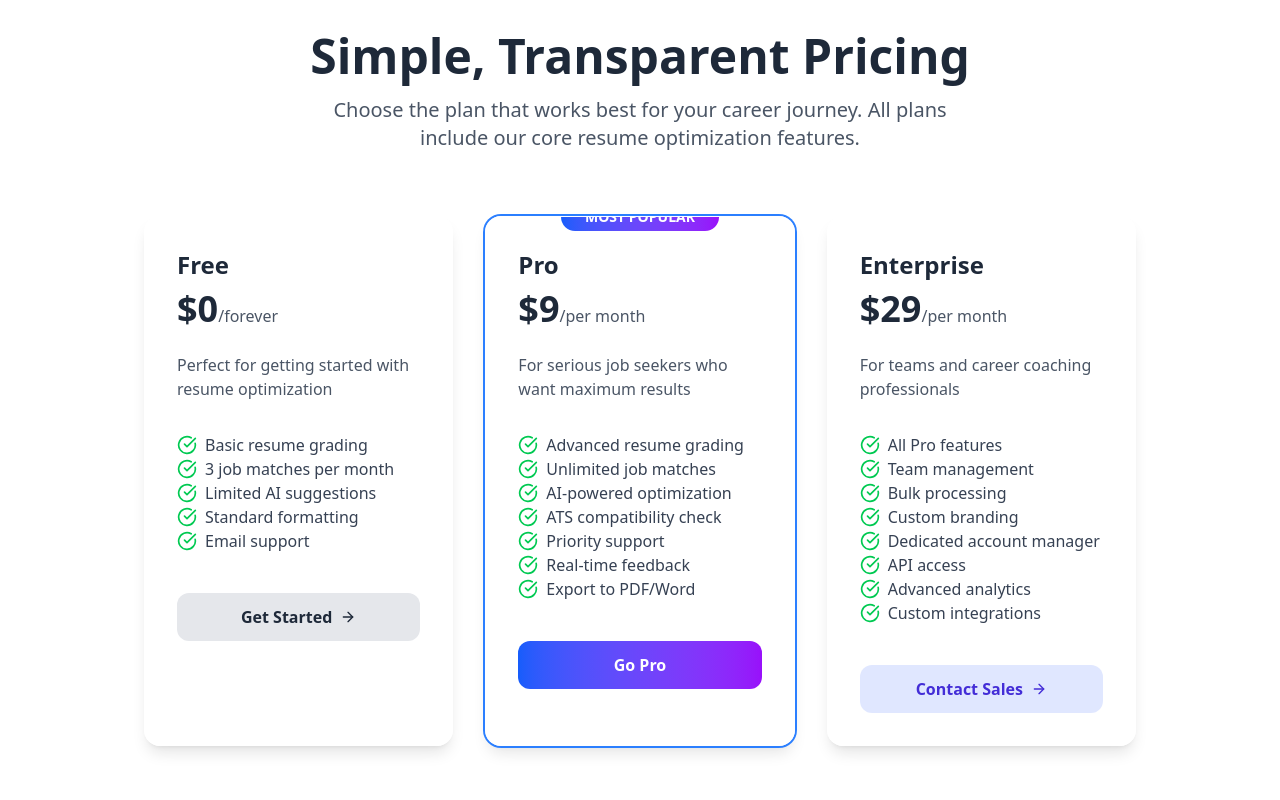
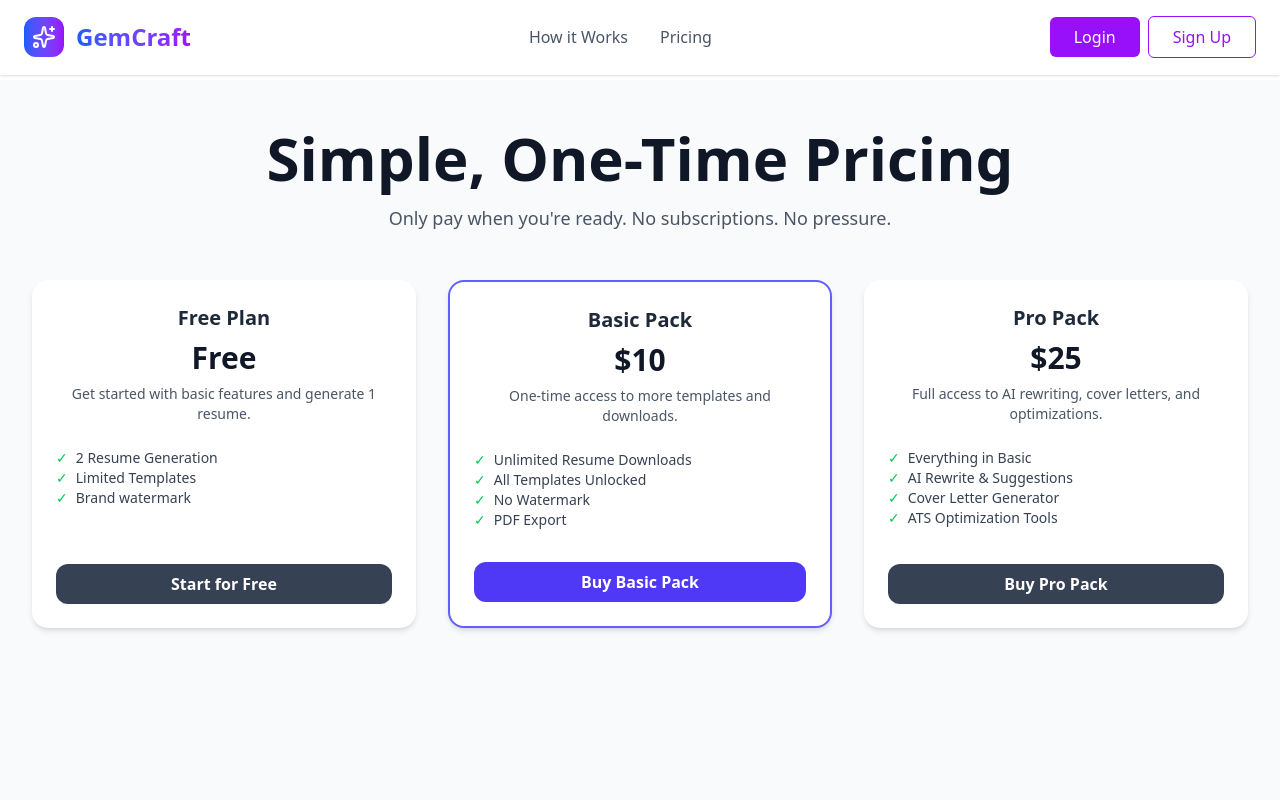
Before and after one commit to samuelajala01/GemCraft, a Next.js app: page /pricing in a window 1280 px wide. Shown: the top 800 px of the page. Built offline with nearby package versions, Linux system fonts and the light colour scheme.

Commit message:
style: edit pricing page

```diff
--- /dev/null
+++ b/src/app/Components/Navbar.jsx
@@ -0,0 +1,70 @@
+import {
+  Github,
+  Sparkles,
+  Star,
+  Zap,
+  Target,
+  FileText,
+  Award,
+  Users,
+  TrendingUp,
+  CheckCircle,
+  ArrowRight,
+  Clock,
+  Shield,
+  BookOpen,
+} from "lucide-react";
+import Link from "next/link";
+
+const Navbar = () => {
+  return (
+    <>
+      <header className="fixed top-0 left-0 right-0 bg-white/80 backdrop-blur-lg shadow-sm z-50 border-b border-white/20">
+        <div className="max-w-7xl mx-auto px-4 sm:px-6 py-3 sm:py-4">
+          <div className="flex flex-col sm:flex-row justify-between items-center gap-3 sm:gap-0">
+            <div className="flex items-center gap-2 sm:gap-3">
+              <div className="w-8 h-8 sm:w-10 sm:h-10 bg-gradient-to-r from-blue-600 to-purple-600 rounded-xl flex items-center justify-center">
+                <Sparkles className="w-4 h-4 sm:w-6 sm:h-6 text-white" />
+              </div>
+              <div className="text-xl sm:text-2xl font-bold bg-gradient-to-r from-blue-600 to-purple-600 bg-clip-text text-transparent">
+                GemCraft
+              </div>
+            </div>
+
+            <div className="flex gap-8">
+              <a
+                href="#pricing"
+                className="hidden sm:inline-block text-gray-600 hover:text-gray-900"
+              >
+                How it Works
+              </a>
+              <a
+                href="/pricing"
+                className="hidden sm:inline-block text-gray-600 hover:text-gray-900"
+              >
+                Pricing
+              </a>
+            </div>
+
+            <div className="flex items-center gap-2 sm:gap-4 text-sm sm:text-base">
+              <div className="flex items-center gap-2">
+                <Link href="/auth">
+                  <button className="py-1.5 sm:py-2 px-4 sm:px-6 bg-purple-600 text-white text-sm sm:text-base rounded-md hover:bg-purple-700 transition-colors">
+                    Login
+                  </button>
+                </Link>
+                <Link href="/signup">
+                  <button className="py-1.5 sm:py-2 px-4 sm:px-6 bg-white text-purple-600 text-sm sm:text-base rounded-md border border-purple-600 hover:bg-purple-50 transition-colors">
+                    Sign Up
+                  </button>
+                </Link>
+              </div>
+            </div>
+          </div>
+        </div>
+      </header>
+    </>
+  );
+};
+
+export default Navbar;
--- a/src/app/layout.js
+++ b/src/app/layout.js
@@ -1,5 +1,6 @@
 import { Geist, Geist_Mono } from "next/font/google";
 import "./globals.css";
+import Navbar from "./Components/Navbar";
 
 const geistSans = Geist({
   variable: "--font-geist-sans",
@@ -22,6 +23,7 @@ export default function RootLayout({ children }) {
       <body
         className={`${geistSans.variable} ${geistMono.variable} antialiased`}
       >
+        <Navbar/>
         {children}
       </body>
     </html>
--- a/src/app/pricing/page.js
+++ b/src/app/pricing/page.js
@@ -1,133 +1,86 @@
-// File: src/app/Pages/Pricing.js
-import { ArrowRight, CheckCircle } from "lucide-react";
+"use client";
 
-export default function Pricing() {
+import React from "react";
+
+export default function PricingPage() {
   const plans = [
     {
-      name: "Free",
-      price: "$0",
-      period: "forever",
-      description: "Perfect for getting started with resume optimization",
+      name: "Free Plan",
+      price: "Free",
+      description: "Get started with basic features and generate 1 resume.",
       features: [
-        "Basic resume grading",
-        "3 job matches per month",
-        "Limited AI suggestions",
-        "Standard formatting",
-        "Email support",
+        "2 Resume Generation",
+        "Limited Templates",
+        "Brand watermark"
       ],
-      buttonText: "Get Started",
-      buttonClass: "bg-gray-200 text-gray-800 hover:bg-gray-300",
-      popular: false,
+      buttonText: "Start for Free",
+      highlighted: false
     },
     {
-      name: "Pro",
-      price: "$9",
-      period: "per month",
-      description: "For serious job seekers who want maximum results",
+      name: "Basic Pack",
+      price: "$10",
+      description: "One-time access to more templates and downloads.",
       features: [
-        "Advanced resume grading",
-        "Unlimited job matches",
-        "AI-powered optimization",
-        "ATS compatibility check",
-        "Priority support",
-        "Real-time feedback",
-        "Export to PDF/Word",
+        "Unlimited Resume Downloads",
+        "All Templates Unlocked",
+        "No Watermark",
+        "PDF Export"
       ],
-      buttonText: "Go Pro",
-      buttonClass:
-        "bg-gradient-to-r from-blue-600 to-purple-600 text-white hover:shadow-xl",
-      popular: true,
+      buttonText: "Buy Basic Pack",
+      highlighted: true
     },
     {
-      name: "Enterprise",
-      price: "$29",
-      period: "per month",
-      description: "For teams and career coaching professionals",
+      name: "Pro Pack",
+      price: "$25",
+      description: "Full access to AI rewriting, cover letters, and optimizations.",
       features: [
-        "All Pro features",
-        "Team management",
-        "Bulk processing",
-        "Custom branding",
-        "Dedicated account manager",
-        "API access",
-        "Advanced analytics",
-        "Custom integrations",
+        "Everything in Basic",
+        "AI Rewrite & Suggestions",
+        "Cover Letter Generator",
+        "ATS Optimization Tools"
       ],
-      buttonText: "Contact Sales",
-      buttonClass: "bg-indigo-100 text-indigo-700 hover:bg-indigo-200",
-      popular: false,
-    },
+      buttonText: "Buy Pro Pack",
+      highlighted: false
+    }
   ];
 
   return (
-    <div className="max-w-5xl mx-auto py-8 px-4">
-      <div className="text-center mb-16">
-        <h1 className="text-4xl md:text-5xl font-bold text-gray-800 mb-4">
-          Simple, Transparent Pricing
-        </h1>
-        <p className="text-xl text-gray-600 max-w-2xl mx-auto">
-          Choose the plan that works best for your career journey. All plans
-          include our core resume optimization features.
+    <>
+    <div className="min-h-screen mt-[10vh] bg-gray-50 py-12 px-4 sm:px-6 lg:px-8">
+      <div className="max-w-7xl mx-auto text-center">
+        <h2 className="text-4xl md:text-6xl font-bold text-gray-900 mb-4">Simple, One-Time Pricing</h2>
+        <p className="text-lg text-gray-600 mb-12">
+          Only pay when you're ready. No subscriptions. No pressure.
         </p>
-      </div>
-
-      <div className="grid grid-cols-1 lg:grid-cols-3 gap-8">
+        <div className="grid grid-cols-1 md:grid-cols-3 gap-8">
           {plans.map((plan, index) => (
             <div
               key={index}
-            className={`bg-white/70 backdrop-blur-sm rounded-2xl border border-white/20 shadow-lg overflow-hidden hover:shadow-xl transition-all duration-300 ${
-              plan.popular ? "ring-2 ring-blue-500 relative" : ""
-            }`}
+              className={`flex flex-col justify-between h-full p-6 rounded-2xl shadow-md ${plan.highlighted ? "border-2 border-indigo-500 bg-white" : "bg-white"}`}
             >
-            {plan.popular && (
-              <div className="absolute top-0 left-1/2 transform -translate-x-1/2 -translate-y-1/2 bg-gradient-to-r from-blue-600 to-purple-600 text-white px-6 py-1 rounded-full text-sm font-bold whitespace-nowrap">
-                MOST POPULAR
-              </div>
-            )}
-            <div className="p-8">
-              <h2 className="text-2xl font-bold text-gray-800 mb-2">
-                {plan.name}
-              </h2>
-              <div className="mb-6">
-                <span className="text-4xl font-extrabold text-gray-800">
-                  {plan.price}
-                </span>
-                <span className="text-gray-600">/{plan.period}</span>
-              </div>
-              <p className="text-gray-600 mb-8">{plan.description}</p>
-              <ul className="mb-10 space-y-4">
-                {plan.features.map((feature, idx) => (
-                  <li key={idx} className="flex items-start">
-                    <CheckCircle className="w-5 h-5 text-green-500 mt-0.5 mr-2 flex-shrink-0" />
-                    <span className="text-gray-700">{feature}</span>
+              <div>
+                <h3 className="text-xl font-semibold text-gray-800">{plan.name}</h3>
+                <p className="mt-2 text-3xl font-bold text-gray-900">{plan.price}</p>
+                <p className="mt-2 text-sm text-gray-600">{plan.description}</p>
+                <ul className="mt-6 space-y-2 text-sm text-gray-700">
+                  {plan.features.map((feature, i) => (
+                    <li key={i} className="flex items-start">
+                      <span className="mr-2 text-green-500">✓</span> {feature}
                     </li>
                   ))}
                 </ul>
+              </div>
+              <div className="mt-8">
                 <button
-                className={`w-full py-3 rounded-xl font-semibold transition-all duration-300 transform hover:scale-[1.02] flex items-center justify-center gap-2 ${plan.buttonClass}`}
+                  className={`w-full py-2 px-4 text-white font-semibold rounded-xl ${plan.highlighted ? "bg-indigo-600 hover:bg-indigo-700" : "bg-gray-700 hover:bg-gray-800"}`}
                 >
                   {plan.buttonText}
-                {!plan.popular && <ArrowRight className="w-4 h-4" />}
                 </button>
               </div>
             </div>
           ))}
         </div>
-
-      <div className="mt-16 bg-blue-50/50 backdrop-blur-sm p-8 rounded-2xl border border-blue-100 text-center">
-        <h3 className="text-xl font-semibold text-gray-800 mb-4">
-          Enterprise or Education Solutions?
-        </h3>
-        <p className="text-gray-600 max-w-2xl mx-auto mb-6">
-          We offer custom plans for universities, career centers, and
-          organizations. Get volume discounts, dedicated support, and custom
-          features tailored to your needs.
-        </p>
-        <button className="inline-flex items-center gap-2 bg-white text-gray-800 px-6 py-3 rounded-xl font-semibold hover:bg-gray-50 transition-all border border-gray-200">
-          Contact our Sales Team
-          <ArrowRight className="w-4 h-4" />
-        </button>
       </div>
-    </div>
+    </div></>
   );
 }
```
Also changed, not shown: src/app/page.js (+1 -47 lines). Lines whose indentation alone changed are shown as unchanged.
